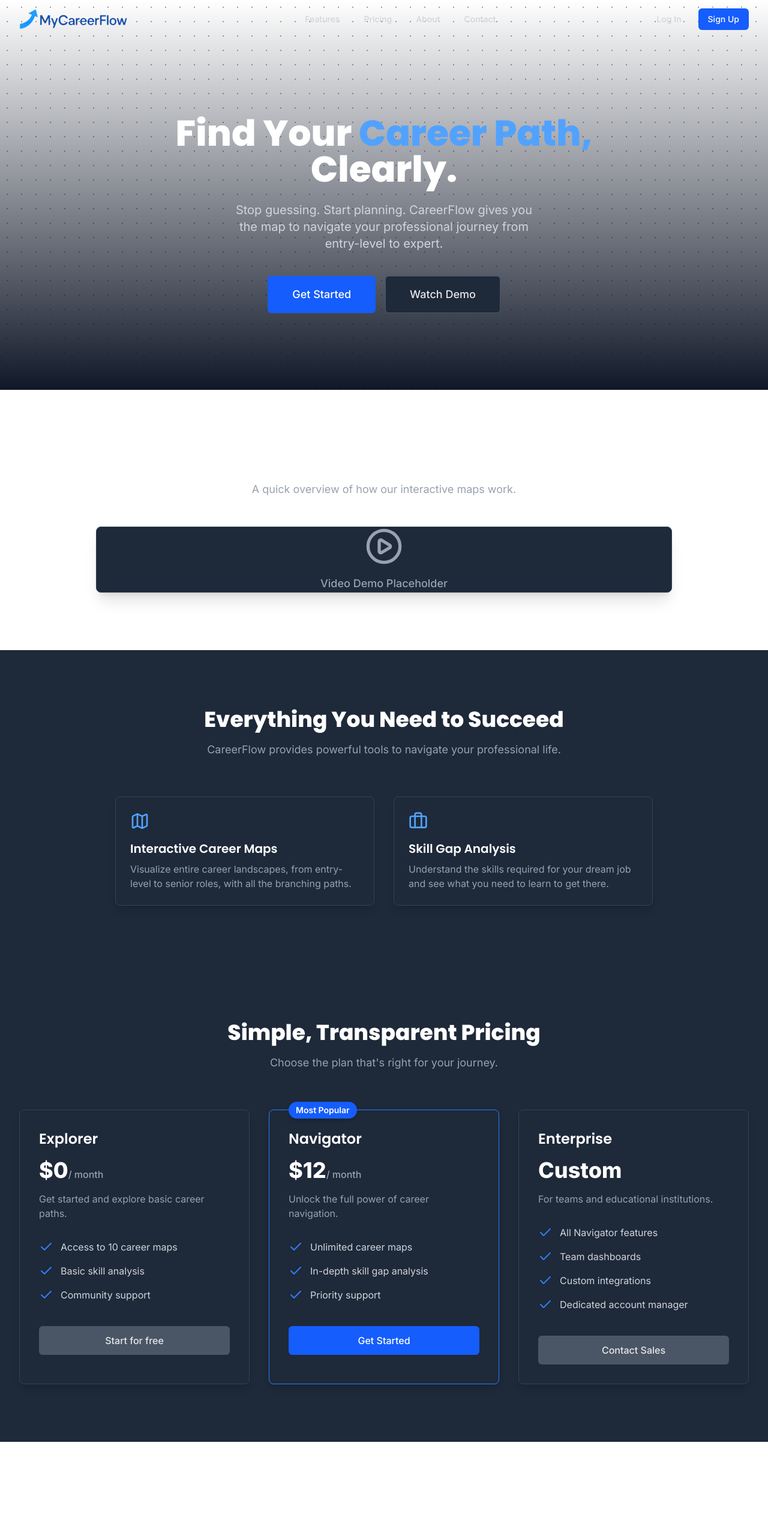
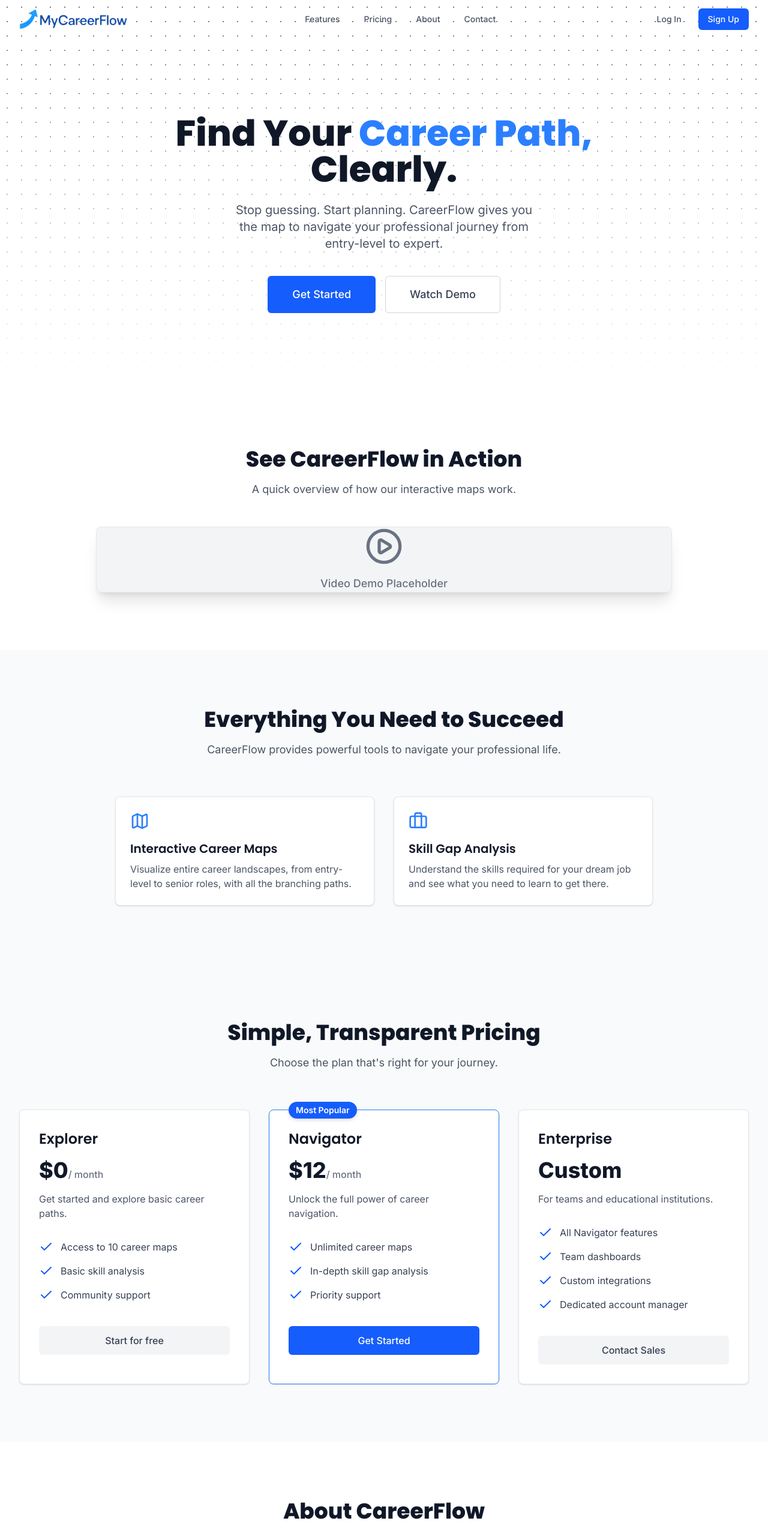
Before and after one commit to codefixxx/CareerFlow, a React (Vite) app in the folder frontend/careerflowUI/: page / in a window 1280 px wide. Shown: the top 2566 px of the page at 60% size. Built offline with nearby package versions, Linux system fonts and the light colour scheme.

Commit message:
add dark mode+light mode

```diff
--- a/frontend/careerflowUI/src/App.jsx
+++ b/frontend/careerflowUI/src/App.jsx
@@ -1,34 +1,53 @@
-import { BrowserRouter as Router, Routes, Route } from "react-router-dom";
+import React, { useState } from "react";
+import { Routes, Route } from "react-router-dom";
+import Sidebar1 from "./components/Sidebar1";
 import Navbar from "./components/Navbar";
+import Footer from "./components/Footer";
 import Home from "./pages/Home";
-import Sidebar1 from "./components/Sidebar1";
-import Footer from "./components/Footer";
 import Flow from "./pages/Flow";
 import Dashboard from "./pages/Dashboard";
 import InputPage from "./pages/InputPage";
-import {useState} from "react";
 
 export default function App() {
+  const [isMobileMenuOpen, setIsMobileMenuOpen] = useState(false);
 
   return (
+    <div
+      id="top"
+      className="min-h-screen bg-white text-gray-900 dark:bg-gray-900 dark:text-gray-100 font-sans flex flex-col"
+      style={{
+        fontFamily: "'Inter', sans-serif",
+      }}
+    >
+      {/* Dark overlay for mobile menu */}
+      {isMobileMenuOpen && (
+        <div
+          className="fixed inset-0 z-30 bg-black bg-opacity-50 transition-opacity md:hidden"
+          onClick={() => setIsMobileMenuOpen(false)}
+        ></div>
+      )}
 
+      {/* Sidebar */}
+      <Sidebar1
+        isOpen={isMobileMenuOpen}
+        onClose={() => setIsMobileMenuOpen(false)}
+      />
 
-    <div className="flex flex-col min-h-screen no-scrollbar">
-      {/* Navbar at the top */}
-      <Navbar />
+      {/* Navbar */}
+      <Navbar onOpenMobileMenu={() => setIsMobileMenuOpen(true)} />
 
+      {/* Main Content */}
       <div className="flex-1 min-h-screen">
         <Routes>
-          <Route path="/input" element={<InputPage />} />
           <Route path="/" element={<Home />} />
           <Route path="/flow" element={<Flow />} />
           <Route path="/dashboard" element={<Dashboard />} />
+          <Route path="/input" element={<InputPage />} />
         </Routes>
       </div>
+
+      {/* Footer */}
+      <Footer />
     </div>
-
-
-
-
   );
 }
--- a/frontend/careerflowUI/src/components/About.jsx
+++ b/frontend/careerflowUI/src/components/About.jsx
@@ -2,17 +2,17 @@ function About() {
   return (
     <section id="about" className="py-16 sm:py-24">
       <div className="max-w-4xl mx-auto px-4 sm:px-6 lg:px-8 text-center">
-        <h2 className="text-3xl font-extrabold text-white sm:text-4xl">
+        <h2 className="text-3xl font-extrabold text-gray-900 dark:text-white sm:text-4xl">
           About CareerFlow
         </h2>
-        <p className="mt-6 text-lg text-gray-300 leading-relaxed">
+        <p className="mt-6 text-lg text-gray-600 dark:text-gray-300 leading-relaxed">
           We believe that career navigation shouldn't be a maze. Founded in 2024,
           CareerFlow was born from the idea that everyone deserves a clear view of
           their professional possibilities. Our mission is to empower individuals
           with the data and insights they need to make informed, confident
           decisions about their careers.
         </p>
-        <p className="mt-6 text-lg text-gray-300 leading-relaxed">
+        <p className="mt-6 text-lg text-gray-600 dark:text-gray-300 leading-relaxed">
           Whether you're a student just starting out, a professional looking to
           make a change, or an organization guiding your workforce, CareerFlow
           provides the map to help you get from where you are to where you want
--- a/frontend/careerflowUI/src/components/Features.jsx
+++ b/frontend/careerflowUI/src/components/Features.jsx
@@ -2,29 +2,27 @@ import { Map, Briefcase } from 'lucide-react';
 import React from 'react';
 
 function Features() {
-
-
   const features = [
     {
-      icon: <Map className="h-8 w-8 text-blue-400" />,
+      icon: <Map className="h-8 w-8 text-blue-500 dark:text-blue-400" />,
       title: 'Interactive Career Maps',
       description: 'Visualize entire career landscapes, from entry-level to senior roles, with all the branching paths.',
     },
     {
-      icon: <Briefcase className="h-8 w-8 text-blue-400" />,
+      icon: <Briefcase className="h-8 w-8 text-blue-500 dark:text-blue-400" />,
       title: 'Skill Gap Analysis',
       description: 'Understand the skills required for your dream job and see what you need to learn to get there.',
     },
   ];
 
   return (
-    <section id="features" className="py-16 sm:py-24 bg-gray-800 bg-opacity-40">
+    <section id="features" className="py-16 sm:py-24 bg-gray-50 dark:bg-gray-800 dark:bg-opacity-40">
       <div className="max-w-7xl mx-auto px-4 sm:px-6 lg:px-8">
         <div className="text-center">
-          <h2 className="text-3xl font-extrabold text-white sm:text-4xl">
+          <h2 className="text-3xl font-extrabold text-gray-900 dark:text-white sm:text-4xl">
             Everything You Need to Succeed
           </h2>
-          <p className="mt-4 text-lg text-gray-400">
+          <p className="mt-4 text-lg text-gray-600 dark:text-gray-400">
             CareerFlow provides powerful tools to navigate your professional life.
           </p>
         </div>
@@ -32,13 +30,13 @@ function Features() {
           {features.map((feature) => (
             <div
               key={feature.title}
-              className="p-6 bg-gray-800 rounded-lg shadow-lg border border-gray-700"
+              className="p-6 bg-white shadow-sm border border-gray-200 dark:bg-gray-800 rounded-lg dark:shadow-lg dark:border-gray-700"
             >
               <div className="flex-shrink-0">{feature.icon}</div>
-              <h3 className="mt-4 text-xl font-semibold text-white">
+              <h3 className="mt-4 text-xl font-semibold text-gray-900 dark:text-white">
                 {feature.title}
               </h3>
-              <p className="mt-2 text-base text-gray-400">
+              <p className="mt-2 text-base text-gray-600 dark:text-gray-400">
                 {feature.description}
               </p>
             </div>
--- a/frontend/careerflowUI/src/components/Hero.jsx
+++ b/frontend/careerflowUI/src/components/Hero.jsx
@@ -1,31 +1,39 @@
 import { scrollToSection } from "../utils/helpers";
 
 function Hero() {
-  // In a real file, you would add:
-  // import { scrollToSection } from '../../utils/helpers';
 
   return (
     <div className="relative pt-32 pb-20 md:pt-48 md:pb-32 flex items-center justify-center text-center overflow-hidden">
-      {/* Background Dot Grid */}
+      {/* Background Dot Grid - Light Mode */}
       <div
-        className="absolute inset-0 z-0"
+        className="absolute inset-0 z-0 dark:hidden"
         style={{
-          backgroundImage: 'radial-gradient(#374151 1px, transparent 1px)', // Replaced #40495c with gray-700 hex
+          backgroundImage: 'radial-gradient(#374151 1px, transparent 1px)', //gray-700
+          backgroundSize: '1.5rem 1.5rem',
+          opacity: 0.7,
+        }}
+      ></div>
+      {/* Background Dot Grid - Dark Mode */}
+      <div
+        className="absolute inset-0 z-0 hidden dark:block"
+        style={{
+          backgroundImage: 'radial-gradient(#374151 1px, transparent 1px)', // gray-700
           backgroundSize: '1.5rem 1.5rem',
           opacity: 0.5,
         }}
       ></div>
+
       {/* Gradient Overlay */}
-      <div className="absolute inset-0 z-0 bg-gradient-to-b from-transparent to-gray-900"></div>
+      <div className="absolute inset-0 z-0 bg-gradient-to-b from-transparent to-white dark:to-gray-900"></div>
 
       {/* Content */}
       <div className="relative z-10 max-w-3xl mx-auto px-4 sm:px-6 lg:px-8">
-        <h1 className="text-4xl font-extrabold text-white sm:text-5xl md:text-6xl">
+        <h1 className="text-4xl font-extrabold text-gray-900 dark:text-white sm:text-5xl md:text-6xl">
           Find Your{' '}
-          <span className="text-blue-400">Career Path,</span>{' '}
+          <span className="text-blue-500 dark:text-blue-400">Career Path,</span>{' '}
           Clearly.
         </h1>
-        <p className="mt-6 max-w-lg mx-auto text-lg text-gray-300 sm:text-xl">
+        <p className="mt-6 max-w-lg mx-auto text-lg text-gray-600 dark:text-gray-300 sm:text-xl">
           Stop guessing. Start planning. CareerFlow gives you the map to navigate
           your professional journey from entry-level to expert.
         </p>
@@ -40,7 +48,7 @@ function Hero() {
           <a
             href="#video-demo"
             onClick={(e) => scrollToSection(e, 'video-demo')}
-            className="w-full sm:w-auto flex items-center justify-center px-8 py-3 border border-gray-600 text-base font-medium rounded-md text-gray-200 bg-gray-800 hover:bg-opacity-80 md:py-4 md:text-lg md:px-10"
+            className="w-full sm:w-auto flex items-center justify-center px-8 py-3 border border-gray-300 text-base font-medium rounded-md text-gray-700 bg-white hover:bg-gray-50 dark:border-gray-600 dark:text-gray-200 dark:bg-gray-800 dark:hover:bg-opacity-80 md:py-4 md:text-lg md:px-10"
           >
             Watch Demo
           </a>
--- a/frontend/careerflowUI/src/components/Navbar.jsx
+++ b/frontend/careerflowUI/src/components/Navbar.jsx
@@ -23,16 +23,15 @@ function Navbar({ onOpenMobileMenu }) {
     <nav
       className={`fixed top-0 left-0 right-0 z-40 transition-all duration-300 ${
         isScrolled
-          ? 'bg-gray-800 shadow-lg border-b border-gray-700'
+          ? 'bg-white/80 backdrop-blur-sm shadow-sm border-b border-gray-200 dark:bg-gray-800/80 dark:shadow-lg dark:border-gray-700'
           : 'bg-transparent border-b border-transparent'
       }`}
     >
-      <div className="max-w-8xl mx-auto px-4 sm:px-6 lg:px-8">
+      <div className="max-w-10xl mx-auto px-4 sm:px-6 lg:px-8">
         <div className="flex items-center justify-between h-16">
           <div className="flex items-center">
             <a href="#" onClick={(e) => scrollToSection(e, 'top')} className="flex-shrink-0 flex items-center space-x-2">
               <LogoIcon />
-
             </a>
           </div>
           <div className="hidden md:block">
@@ -40,28 +39,28 @@ function Navbar({ onOpenMobileMenu }) {
               <a
                 href="#features"
                 onClick={(e) => scrollToSection(e, 'features')}
-                className="text-gray-300 hover:text-white px-3 py-2 rounded-md text-sm font-medium"
+                className="text-gray-600 hover:text-gray-900 dark:text-gray-300 dark:hover:text-white px-3 py-2 rounded-md text-sm font-medium"
               >
                 Features
               </a>
               <a
                 href="#pricing"
                 onClick={(e) => scrollToSection(e, 'pricing')}
-                className="text-gray-300 hover:text-white px-3 py-2 rounded-md text-sm font-medium"
+                className="text-gray-600 hover:text-gray-900 dark:text-gray-300 dark:hover:text-white px-3 py-2 rounded-md text-sm font-medium"
               >
                 Pricing
               </a>
               <a
                 href="#about"
                 onClick={(e) => scrollToSection(e, 'about')}
-                className="text-gray-300 hover:text-white px-3 py-2 rounded-md text-sm font-medium"
+                className="text-gray-600 hover:text-gray-900 dark:text-gray-300 dark:hover:text-white px-3 py-2 rounded-md text-sm font-medium"
               >
                 About
               </a>
               <a
                 href="#contact"
                 onClick={(e) => scrollToSection(e, 'contact')}
-                className="text-gray-300 hover:text-white px-3 py-2 rounded-md text-sm font-medium"
+                className="text-gray-600 hover:text-gray-900 dark:text-gray-300 dark:hover:text-white px-3 py-2 rounded-md text-sm font-medium"
               >
                 Contact
               </a>
@@ -70,7 +69,7 @@ function Navbar({ onOpenMobileMenu }) {
            <div className="hidden md:flex items-center space-x-4">
             <a
               href="#"
-              className="text-gray-300 hover:text-white px-3 py-2 rounded-md text-sm font-medium"
+              className="text-gray-600 hover:text-gray-900 dark:text-gray-300 dark:hover:text-white px-3 py-2 rounded-md text-sm font-medium"
             >
               Log In
             </a>
@@ -84,7 +83,7 @@ function Navbar({ onOpenMobileMenu }) {
           <div className="md:hidden">
             <button
               onClick={onOpenMobileMenu}
-              className="p-2 rounded-md text-gray-300 hover:text-white hover:bg-gray-700"
+              className="p-2 rounded-md text-gray-600 hover:text-gray-900 hover:bg-gray-100 dark:text-gray-300 dark:hover:text-white dark:hover:bg-gray-700"
               aria-label="Open main menu"
             >
               <Menu className="h-6 w-6" />
--- a/frontend/careerflowUI/src/components/Pricing.jsx
+++ b/frontend/careerflowUI/src/components/Pricing.jsx
@@ -1,8 +1,6 @@
 
 import { Check } from 'lucide-react';
 function Pricing() {
-
-
   const tiers = [
     {
       name: 'Explorer',
@@ -47,13 +45,13 @@ function Pricing() {
   ];
 
   return (
-    <section id="pricing" className="py-16 sm:py-24 bg-gray-800 bg-opacity-40">
+    <section id="pricing" className="py-16 sm:py-24 bg-gray-50 dark:bg-gray-800 dark:bg-opacity-40">
       <div className="max-w-7xl mx-auto px-4 sm:px-6 lg:px-8">
         <div className="text-center">
-          <h2 className="text-3xl font-extrabold text-white sm:text-4xl">
+          <h2 className="text-3xl font-extrabold text-gray-900 dark:text-white sm:text-4xl">
             Simple, Transparent Pricing
           </h2>
-          <p className="mt-4 text-lg text-gray-400">
+          <p className="mt-4 text-lg text-gray-600 dark:text-gray-400">
             Choose the plan that's right for your journey.
           </p>
         </div>
@@ -61,8 +59,8 @@ function Pricing() {
           {tiers.map((tier) => (
             <div
               key={tier.name}
-              className={`relative flex flex-col p-8 bg-gray-800 rounded-lg shadow-lg border ${
-                tier.popular ? 'border-blue-500' : 'border-gray-700'
+              className={`relative flex flex-col p-8 bg-white shadow-sm border dark:bg-gray-800 rounded-lg dark:shadow-lg ${
+                tier.popular ? 'border-blue-500' : 'border-gray-200 dark:border-gray-700'
               }`}
             >
               {tier.popular && (
@@ -70,25 +68,25 @@ function Pricing() {
                   Most Popular
                 </div>
               )}
-              <h3 className="text-2xl font-semibold text-white">{tier.name}</h3>
+              <h3 className="text-2xl font-semibold text-gray-900 dark:text-white">{tier.name}</h3>
               <p className="mt-4">
-                <span className="text-4xl font-extrabold text-white">
+                <span className="text-4xl font-extrabold text-gray-900 dark:text-white">
                   {tier.price}
                 </span>
-                <span className="text-base font-medium text-gray-400">
+                <span className="text-base font-medium text-gray-500 dark:text-gray-400">
                   {tier.frequency}
                 </span>
               </p>
-              <p className="mt-4 text-base text-gray-400">
+              <p className="mt-4 text-base text-gray-600 dark:text-gray-400">
                 {tier.description}
               </p>
               <ul className="mt-8 space-y-4">
                 {tier.features.map((feature) => (
                   <li key={feature} className="flex items-start">
                     <div className="flex-shrink-0">
-                      <Check className="h-6 w-6 text-blue-500" />
+                      <Check className="h-6 w-6 text-blue-600 dark:text-blue-500" />
                     </div>
-                    <p className="ml-3 text-base text-gray-300">{feature}</p>
+                    <p className="ml-3 text-base text-gray-700 dark:text-gray-300">{feature}</p>
                   </li>
                 ))}
               </ul>
@@ -97,7 +95,7 @@ function Pricing() {
                 className={`mt-10 block w-full px-6 py-3 rounded-md text-center font-medium ${
                   tier.popular
                     ? 'bg-blue-600 text-white hover:bg-blue-700'
-                    : 'bg-gray-600 bg-opacity-50 text-gray-200 hover:bg-opacity-100'
+                    : 'bg-gray-100 text-gray-700 hover:bg-gray-200 dark:bg-gray-600 dark:bg-opacity-50 dark:text-gray-200 dark:hover:bg-opacity-100'
                 }`}
               >
                 {tier.cta}
--- a/frontend/careerflowUI/src/components/Sidebar1.jsx
+++ b/frontend/careerflowUI/src/components/Sidebar1.jsx
@@ -4,21 +4,19 @@ import { X } from 'lucide-react';
 
 
 function Sidebar1({ isOpen, onClose }) {
-  // In a real file, you would add:
-  // import { X } from 'lucide-react';
-  // import { scrollToSection } from '../../utils/helpers';
+
 
   return (
     <div
-      className={`fixed inset-y-0 right-0 z-50 w-64 transform bg-gray-800 text-gray-100 shadow-xl transition-transform duration-300 ease-in-out ${
+      className={`fixed inset-y-0 right-0 z-50 w-64 transform bg-white text-gray-900 shadow-xl transition-transform duration-300 ease-in-out dark:bg-gray-800 dark:text-gray-100 ${
         isOpen ? 'translate-x-0' : 'translate-x-full'
       } md:hidden`}
     >
-      <div className="flex items-center justify-between p-4 border-b border-gray-700">
+      <div className="flex items-center justify-between p-4 border-b border-gray-200 dark:border-gray-700">
         <h2 className="text-lg font-semibold">Menu</h2>
         <button
           onClick={onClose}
-          className="p-1 rounded-md hover:bg-gray-700"
+          className="p-1 rounded-md hover:bg-gray-100 dark:hover:bg-gray-700"
           aria-label="Close menu"
         >
           <X className="h-6 w-6" />
@@ -31,7 +29,7 @@ function Sidebar1({ isOpen, onClose }) {
             scrollToSection(e, 'features');
             onClose();
           }}
-          className="px-3 py-2 rounded-md text-base font-medium hover:bg-gray-700"
+          className="px-3 py-2 rounded-md text-base font-medium hover:bg-gray-100 dark:hover:bg-gray-700"
         >
           Features
         </a>
@@ -41,7 +39,7 @@ function Sidebar1({ isOpen, onClose }) {
             scrollToSection(e, 'pricing');
             onClose();
           }}
-          className="px-3 py-2 rounded-md text-base font-medium hover:bg-gray-700"
+          className="px-3 py-2 rounded-md text-base font-medium hover:bg-gray-100 dark:hover:bg-gray-700"
         >
           Pricing
         </a>
@@ -51,7 +49,7 @@ function Sidebar1({ isOpen, onClose }) {
             scrollToSection(e, 'about');
             onClose();
           }}
-          className="px-3 py-2 rounded-md text-base font-medium hover:bg-gray-700"
+          className="px-3 py-2 rounded-md text-base font-medium hover:bg-gray-100 dark:hover:bg-gray-700"
         >
           About
         </a>
@@ -61,14 +59,14 @@ function Sidebar1({ isOpen, onClose }) {
             scrollToSection(e, 'contact');
             onClose();
           }}
-          className="px-3 py-2 rounded-md text-base font-medium hover:bg-gray-700"
+          className="px-3 py-2 rounded-md text-base font-medium hover:bg-gray-100 dark:hover:bg-gray-700"
         >
           Contact
         </a>
-        <div className="pt-4 border-t border-gray-700 space-y-2">
+        <div className="pt-4 border-t border-gray-200 dark:border-gray-700 space-y-2">
            <a
             href="#"
-            className="block w-full text-center px-4 py-2 rounded-md text-base font-medium text-gray-200 hover:bg-gray-700"
+            className="block w-full text-center px-4 py-2 rounded-md text-base font-medium text-gray-700 hover:bg-gray-100 dark:text-gray-200 dark:hover:bg-gray-700"
           >
             Log In
           </a>
--- a/frontend/careerflowUI/src/components/VideoDemo.jsx
+++ b/frontend/careerflowUI/src/components/VideoDemo.jsx
@@ -1,23 +1,21 @@
-import {PlayCircle} from 'lucide-react';
+import { PlayCircle } from 'lucide-react';
+
 function VideoDemo() {
-  // In a real file, you would add:
-  // import { PlayCircle } from 'lucide-react';
-
   return (
     <section id="video-demo" className="py-16 sm:py-24">
       <div className="max-w-5xl mx-auto px-4 sm:px-6 lg:px-8">
         <div className="text-center mb-12">
-          <h2 className="text-3xl font-extrabold text-white sm:text-4xl">
+          <h2 className="text-3xl font-extrabold text-gray-900 dark:text-white sm:text-4xl">
             See CareerFlow in Action
           </h2>
-          <p className="mt-4 text-lg text-gray-400">
+          <p className="mt-4 text-lg text-gray-600 dark:text-gray-400">
             A quick overview of how our interactive maps work.
           </p>
         </div>
         {/* Placeholder for Video */}
-        <div className="aspect-w-16 aspect-h-9 bg-gray-800 rounded-lg shadow-xl overflow-hidden border border-gray-700">
+        <div className="aspect-w-16 aspect-h-9 bg-gray-100 dark:bg-gray-800 rounded-lg shadow-xl overflow-hidden border border-gray-200 dark:border-gray-700">
           <div className="flex items-center justify-center w-full h-full">
-            <div className="text-center text-gray-400">
+            <div className="text-center text-gray-500 dark:text-gray-400">
               <PlayCircle className="h-16 w-16 mx-auto" />
               <p className="mt-4 text-lg font-medium">Video Demo Placeholder</p>
             </div>
--- a/frontend/careerflowUI/src/pages/Home.jsx
+++ b/frontend/careerflowUI/src/pages/Home.jsx
@@ -19,7 +19,7 @@ function Home() {
       <Pricing />
       <About />
       <Contact />
-      <Footer />
+
     </main>
   );
 }
```
Also changed, not shown: frontend/careerflowUI/src/components/Contact.jsx (+15 -14 lines), frontend/careerflowUI/src/components/Footer.jsx (+25 -30 lines).
